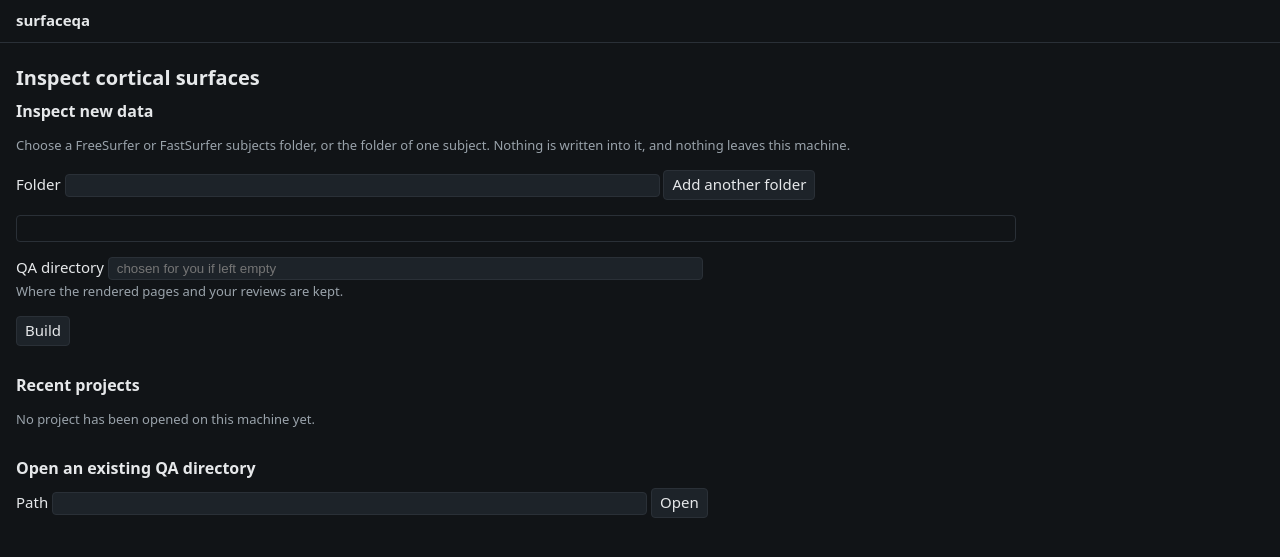
After one commit to poldracklab/surfaceqa, a Python web app: template src/surfaceqa/web/templates/start.html in a window 1280 px wide. The commit adds this page. Shown: the top 557 px of the page. Run offline with Jinja, Linux system fonts and the light colour scheme; the template is opened without the code that fills it, so the values that code supplies are empty.

Commit message:
Start mode: launch token, loopback and origin guard, start page, folder browser
Co-Authored-By: Claude Fable 5.2 <noreply@anthropic.com>

```diff
--- a/src/surfaceqa/site.py
+++ b/src/surfaceqa/site.py
@@ -162,6 +162,11 @@ def render_index(records: list[dict], view: View = View(), report: dict | None =
                                                    **_context(view, "", "/"))
 
 
+def render_page(name: str, **fields) -> str:
+    """A page of the tool itself (the start page, build progress), not of a QA directory."""
+    return environment().get_template(name).render(view=View(), root="/", here="/", **fields)
+
+
 def render_subject(record: dict, view: View = View()) -> str:
     name = "subject.html" if record["has_run"] else NO_RUN_TEMPLATE[record["status"]]
     here = f"/subjects/{quote(record['key'])}/"
--- a/src/surfaceqa/web/static/app.css
+++ b/src/surfaceqa/web/static/app.css
@@ -127,3 +127,18 @@ body.embedded .viewer { flex: 1; }
 body.embedded .embedded-title { margin: 2px 4px; font-size: 12px; }
 body.embedded .layouts, body.embedded .keys { display: none; }
 .report { margin: 8px 0; } .report button { margin-left: 6px; }
+/* the start page */
+.start { margin: 0 0 28px; max-width: 1000px; }
+.start h2 { font-size: 16px; margin: 0 0 8px; }
+.start input, .start button, .projects button, .report button {
+  background: #1d2329; color: var(--text); border: 1px solid var(--line); border-radius: 4px; padding: 3px 8px; }
+.start button, .projects button { cursor: pointer; }
+.start input { max-width: 100%; }
+.projects form { display: inline; }
+#browser { border: 1px solid var(--line); border-radius: 4px; padding: 6px 12px; margin: 6px 0 12px; max-height: 300px; overflow: auto; }
+#browser ul, #chosen { list-style: none; margin: 4px 0; padding: 0; }
+#browser li { padding: 2px 0; } #crumbs { margin: 2px 0 6px; color: var(--muted); }
+#chosen li { padding: 2px 0; font-family: ui-monospace, monospace; font-size: 13px; }
+.error { color: #ff8a80; }
+p.error { border-left: 3px solid #ff8a80; padding-left: 10px; }
+progress { width: 420px; max-width: 100%; }
--- /dev/null
+++ b/src/surfaceqa/web/static/start.js
@@ -0,0 +1,94 @@
+// The start page: browse to a folder, see what a build of it would do.
+import {crumbs, folderLabel, planMessage, planQuery} from "./start_logic.js";
+
+const $ = (id) => document.getElementById(id);
+const source = $("source"), out = $("out"), chosen = $("chosen");
+let planTimer = null;
+
+function link(text, onClick) {
+  const a = document.createElement("a");
+  a.href = "#";
+  a.textContent = text;
+  a.addEventListener("click", (event) => { event.preventDefault(); onClick(); });
+  return a;
+}
+
+function item(node) {
+  const li = document.createElement("li");
+  li.append(node);
+  return li;
+}
+
+async function getJson(url) {
+  const response = await fetch(url);
+  if (!response.ok) throw new Error(`${response.status}`);
+  return response.json();
+}
+
+function showCrumbs(path) {
+  const parts = crumbs(path).flatMap((c, i) => [i > 1 ? " / " : " ", link(c.name, () => browse(c.path))]);
+  $("crumbs").replaceChildren(link("Places", showPlaces), " ▸", ...parts);
+}
+
+function showListing(listing) {
+  showCrumbs(listing.path);
+  $("folders").replaceChildren(...listing.folders.map((f) => item(link(folderLabel(f), () => browse(f.path)))));
+  const none = listing.folders.length ? "" : "No folders in here.";
+  $("browser-note").textContent = listing.error || (listing.truncated ? "Only the first 500 folders are shown." : none);
+}
+
+async function browse(path) {
+  source.value = path;
+  schedulePlan();
+  try {
+    showListing(await getJson(`/start/folders?path=${encodeURIComponent(path)}`));
+  } catch {
+    $("browser-note").textContent = "The folder could not be listed.";
+  }
+}
+
+async function showPlaces() {
+  const {places} = await getJson("/start/folders");
+  $("crumbs").replaceChildren("Places");
+  $("folders").replaceChildren(...places.map((p) => item(link(p.name === "Home" ? `Home (${p.path})` : p.path, () => browse(p.path)))));
+  $("browser-note").textContent = "";
+}
+
+function sources() {
+  const added = [...chosen.querySelectorAll("input")].map((input) => input.value);
+  return source.value.trim() ? [...added, source.value.trim()] : added;
+}
+
+async function showPlan() {
+  if (!sources().length) { $("plan").textContent = ""; return; }
+  try {
+    const plan = await getJson(`/start/plan?${planQuery(sources(), out.value.trim())}`);
+    $("plan").textContent = planMessage(plan);
+    $("plan").classList.toggle("error", Boolean(plan.error));
+  } catch {
+    $("plan").textContent = "";
+  }
+}
+
+function schedulePlan() {
+  clearTimeout(planTimer);
+  planTimer = setTimeout(showPlan, 300);
+}
+
+function addFolder() {
+  const path = source.value.trim();
+  if (!path) return;
+  const hidden = Object.assign(document.createElement("input"), {type: "hidden", name: "source", value: path});
+  const li = item(hidden);
+  li.append(`${path} `, link("remove", () => { li.remove(); schedulePlan(); }));
+  chosen.append(li);
+  source.value = "";
+  schedulePlan();
+}
+
+source.addEventListener("input", schedulePlan);
+out.addEventListener("input", schedulePlan);
+$("add").addEventListener("click", addFolder);
+$("add").hidden = false;
+$("browser").hidden = false;
+showPlaces();
--- /dev/null
+++ b/src/surfaceqa/web/static/start_logic.js
@@ -0,0 +1,29 @@
+// What the start page says, kept apart from the page so it can be tested without a browser.
+
+export function crumbs(path) {
+  const names = path.split("/").filter(Boolean);
+  return [{name: "/", path: "/"}, ...names.map((name, i) => ({name, path: "/" + names.slice(0, i + 1).join("/")}))];
+}
+
+function count(n) {
+  return `${n} subject${n === 1 ? "" : "s"}`;
+}
+
+export function folderLabel(entry) {
+  if (entry.subject) return `${entry.name} — a subject`;
+  return entry.n_subjects ? `${entry.name} — ${count(entry.n_subjects)}` : entry.name;
+}
+
+export function planMessage(plan) {
+  if (plan.error) return plan.error;
+  return plan.adds
+    ? `${count(plan.n_subjects)} will be added to the QA directory that is already in ${plan.out}`
+    : `${count(plan.n_subjects)} will be built into ${plan.out}`;
+}
+
+export function planQuery(sources, out) {
+  const query = new URLSearchParams();
+  for (const source of sources) query.append("source", source);
+  query.append("out", out);
+  return query.toString();
+}
--- /dev/null
+++ b/src/surfaceqa/web/templates/start.html
@@ -0,0 +1,39 @@
+{% extends "base.html" %}
+{% block title %}surfaceqa — start{% endblock %}
+{% block main %}
+<h1>Inspect cortical surfaces</h1>
+{% if error %}<p class="error">{{ error }}</p>{% endif %}
+<section class="start">
+<h2>Inspect new data</h2>
+<p class="note">Choose a FreeSurfer or FastSurfer subjects folder, or the folder of one subject. Nothing is written into it, and nothing leaves this machine.</p>
+<form method="post" action="/start/build" id="build">
+<ul id="chosen"></ul>
+<p><label>Folder <input name="source" id="source" size="70" autocomplete="off" spellcheck="false"></label> <button type="button" id="add" hidden>Add another folder</button></p>
+<div id="browser" hidden><p id="crumbs"></p><ul id="folders"></ul><p id="browser-note" class="note"></p></div>
+<p><label>QA directory <input name="out" id="out" size="70" autocomplete="off" spellcheck="false" placeholder="chosen for you if left empty"></label><br><span class="note">Where the rendered pages and your reviews are kept.</span></p>
+<p id="plan" class="note"></p>
+<p><button type="submit">Build</button></p>
+</form>
+</section>
+<section class="start">
+<h2>Recent projects</h2>
+{% if projects %}
+<table class="subjects projects">
+<thead><tr><th>QA directory</th><th>Sources</th><th>Subjects</th><th>Last opened</th><th></th></tr></thead>
+<tbody>
+{% for p in projects %}
+<tr><td class="path">{{ p.path }}</td><td>{{ p.sources | join(", ") }}</td>
+<td>{% if p.exists %}{{ p.n_subjects }} subject{{ "" if p.n_subjects == 1 else "s" }}{% else %}<span class="muted">missing</span>{% endif %}</td>
+<td class="muted">{{ p.opened }}</td>
+<td>{% if p.exists %}<form method="post" action="/start/open"><input type="hidden" name="path" value="{{ p.path }}"><button type="submit">Open</button></form> {% endif %}<form method="post" action="/start/forget"><input type="hidden" name="path" value="{{ p.path }}"><button type="submit" title="Take this project off the list; its folder is not touched">Remove from list</button></form></td></tr>
+{% endfor %}
+</tbody>
+</table>
+{% else %}<p class="note">No project has been opened on this machine yet.</p>{% endif %}
+</section>
+<section class="start">
+<h2>Open an existing QA directory</h2>
+<form method="post" action="/start/open"><label>Path <input name="path" size="70" autocomplete="off" spellcheck="false"></label> <button type="submit">Open</button></form>
+</section>
+<script type="module" src="/static/start.js"></script>
+{% endblock %}
```
Also changed, not shown: src/surfaceqa/server.py (+8 -2 lines), src/surfaceqa/server_start.py (added, +170 -0 lines), src/surfaceqa/start.py (+16 -1 lines), src/surfaceqa/web/templates/token.html (added, +7 -0 lines), tests/test_server_start.py (+11 -1 lines), tests/test_start.py (+10 -0 lines).
